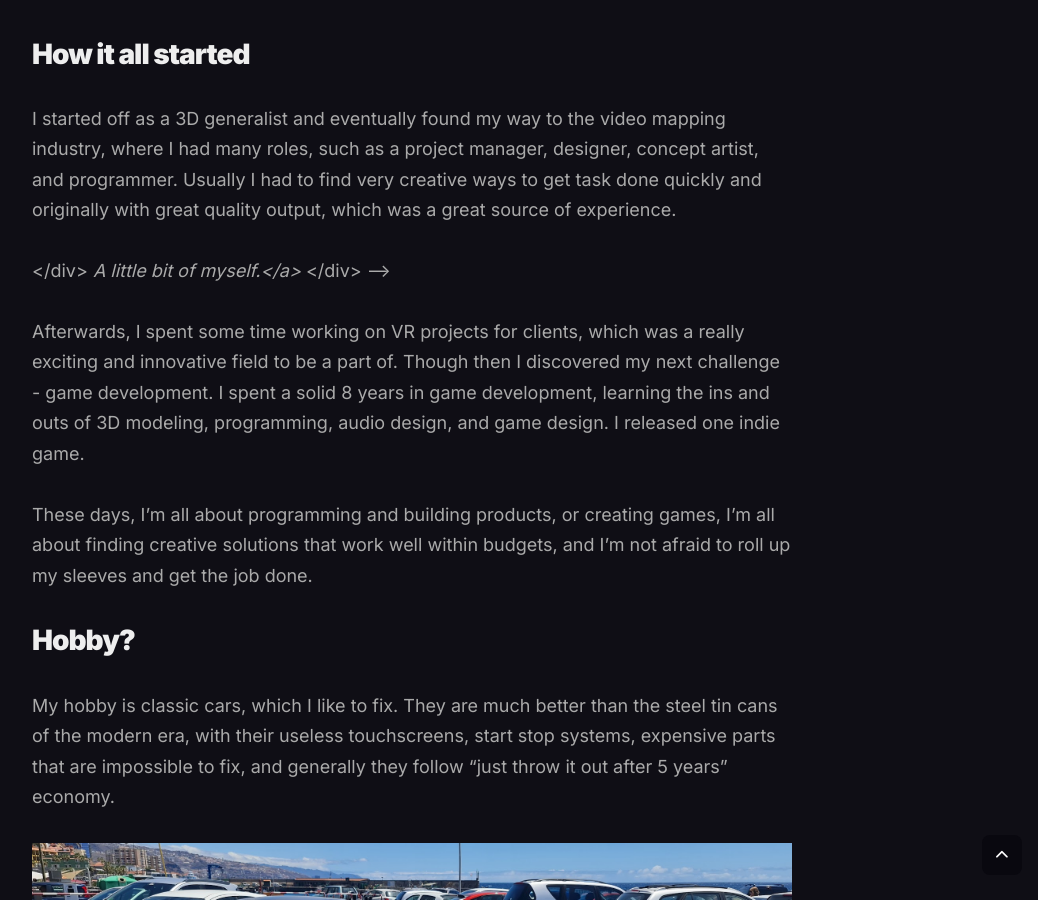
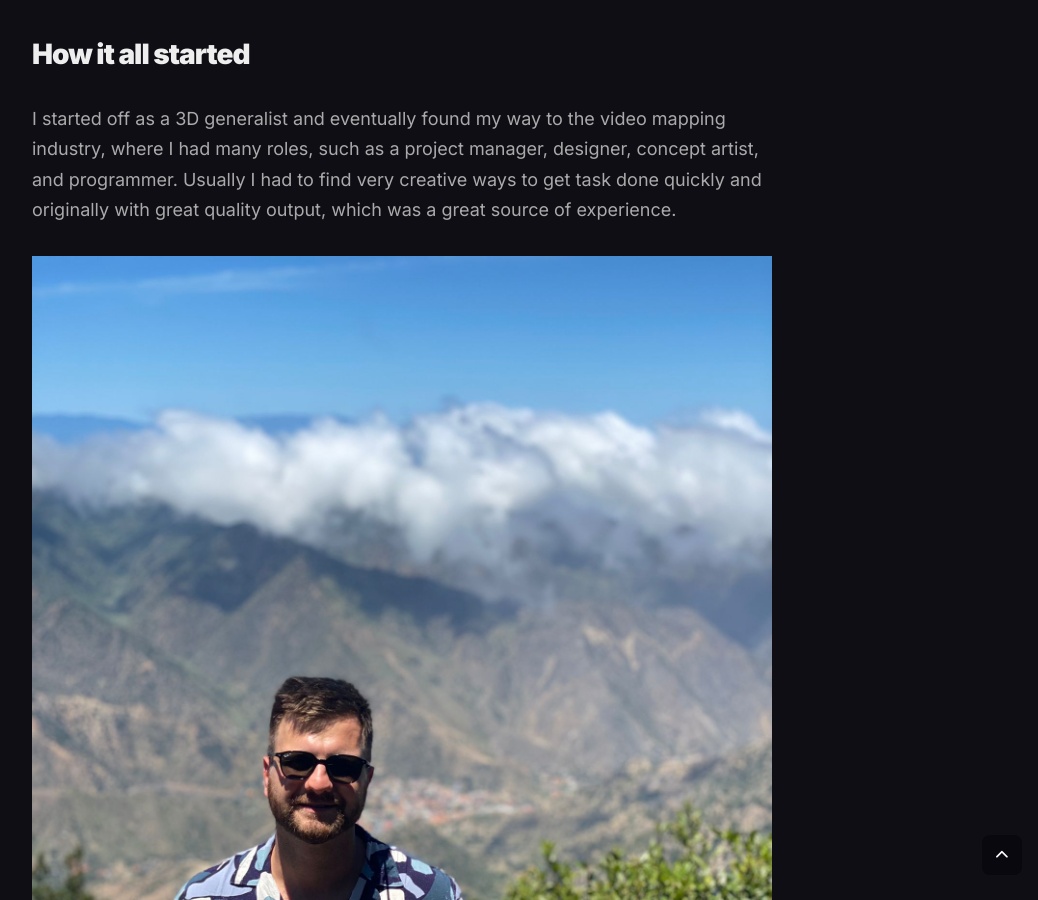
Before and after one commit to Pavelioso/pavelioso.github.io, a Jekyll site: the page built from _pages/about.md, in a window 1280 px wide and 900 px high, scrolled down 1749 px. Shown: the whole window, without its empty margins (228-1266 px from the left). Built offline with Jekyll 4.4.1, drawn with Linux system fonts in a browser that asks for light colours; nearby versions of some CDN libraries.

Commit message:
readdded photo

```diff
--- a/_pages/about.md
+++ b/_pages/about.md
@@ -22,13 +22,13 @@
 
 I started off as a 3D generalist and eventually found my way to the video mapping industry, where I had many roles, such as a project manager, designer, concept artist, and programmer. Usually I had to find very creative ways to get task done quickly and originally with great quality output, which was a great source of experience.
 
-<!-- <div class="gallery-box">
+<div class="gallery-box">
   <div class="gallery">
     <img src="/images/about/about-1.jpg">
     <!-- <img src="/images/about/about-3.jpg"> -->
   </div>
   <em>A little bit of myself.</a></em>
-</div> -->
+</div>
 
 Afterwards, I spent some time working on VR projects for clients, which was a really exciting and innovative field to be a part of. Though then I discovered my next challenge - game development. I spent a solid 8 years in game development, learning the ins and outs of 3D modeling, programming, audio design, and game design. I released one indie game.
 
```
